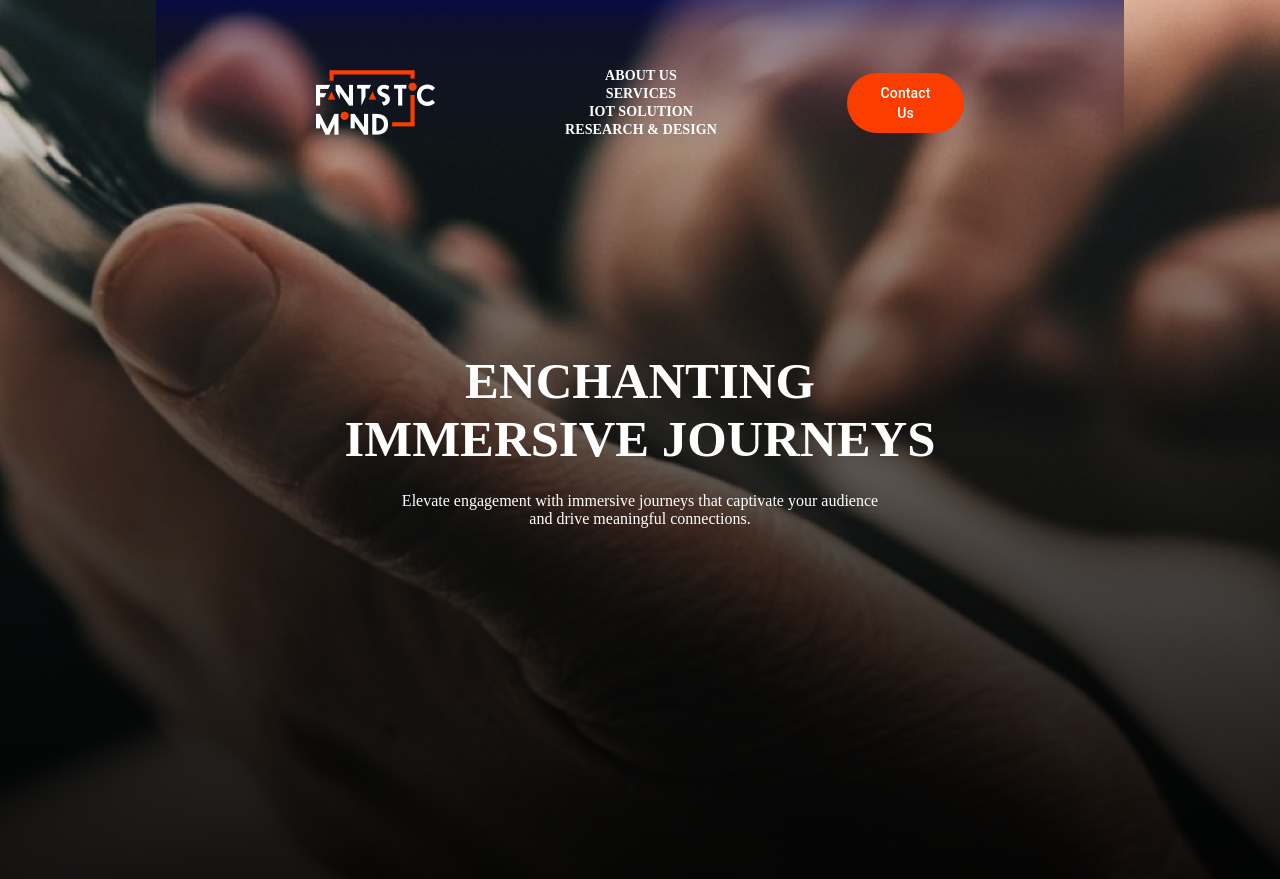
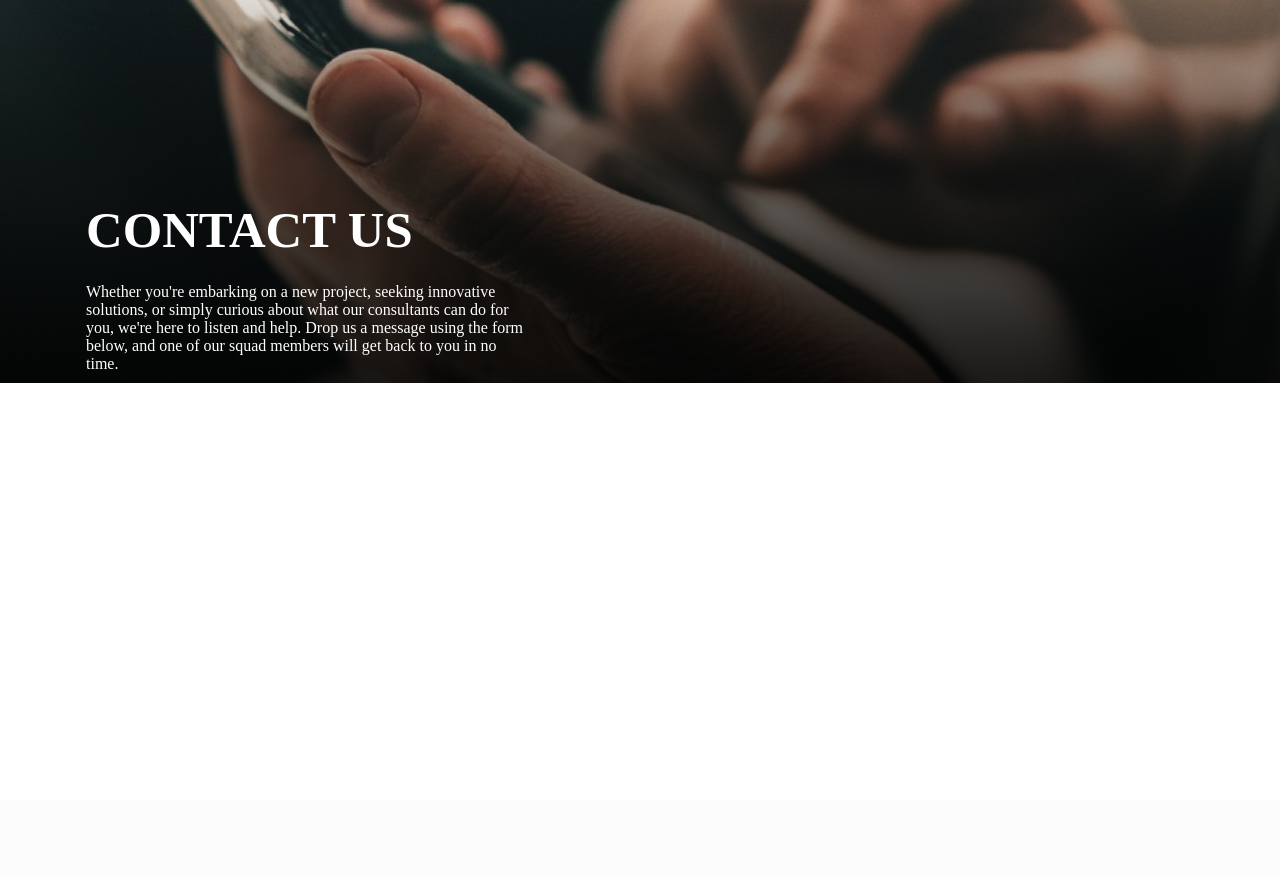
Before and after one commit to yassir56069/FMwebsite, a PHP site: page /contact_us.html in a window 1280 px wide. After the commit the page ends 383 px from the top, so only its background shows below. Run offline with PHP 8.4, Linux system fonts and the light colour scheme.

Commit message:
contact us

```diff
--- a/contact_us.html
+++ b/contact_us.html
@@ -8,26 +8,32 @@
         <link rel="stylesheet" href="style.css">
     </head>
     <body>
-            <!-- navigation-bar -->
-            <div class="Contact_us-header-section">
-                <div class="navigation-bar">
-                    <img class="logo" src="assets/FM_logo.png" onclick="window.location.href='home.php'" alt="Fantastic Mind Logo">
-                    <div class="page-link">
-                        <a href="about_us.php">about us</a>
-                        <a href="services.php">services</a>
-                        <a href="iot_solution.php">iot solution</a>
-                        <a href="r&d_use_case.php">research & design</a>
-                    </div>
-                    <button class="o-btn">Contact Us</button>
-                </div>
-                <div class="header-text">
-                    <h2>
-                        Enchanting <br />
-                        immersive journeys
+<!--
+        <?php
+        include_once 'header.php';
+        ?> -->
+
+
+        <div class="Contact_us-header-section">
+
+            <!-- complaince for new nav position -->
+            <br><br><br>
+            <div class="h-container" style="width:1108px;">
+                <div class="v-container">
+                    <h2 style="text-align: left;">
+                        CONTACT US
                     </h2>
-                    <p style="text-align: center;">
-                        Elevate engagement with immersive journeys that captivate your audience <br />
-                        and drive meaningful connections.
+                    <p style="width:446px;height: 100px;">
+                        Whether you're embarking on a new project, seeking innovative solutions,
+                        or simply curious about what our consultants can do for you,
+                        we're here to listen and help. Drop us a message using the form below,
+                        and one of our squad members will get back to you in no time.
                     </p>
                 </div>
+
+
+
             </div>
+        </div>
+
+    <!-- https://www.phptutorial.net/php-tutorial/php-contact-form/#:~:text=Introduction%20to%20the%20PHP%20contact%20form&text=Typically%2C%20a%20contact%20form%20has,to%20an%20intended%20email%20address. -->
--- a/style.css
+++ b/style.css
@@ -138,6 +138,17 @@ body::-webkit-scrollbar{
     background-size: cover;
     background-position: center;
 
+}
+
+.CU-text {
+    color: var(--White, #FFF);
+    font-family: Source Sans Pro;
+    font-size: 50.77px;
+    font-style: normal;
+    font-weight: 700;
+    line-height: normal;
+    text-transform: uppercase;
+    align-items: left;
 }
 
 .navbar-container {
```
